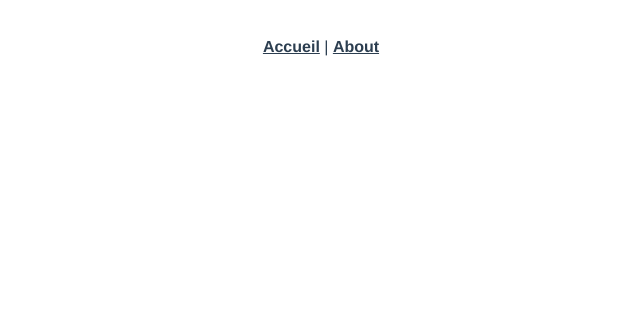
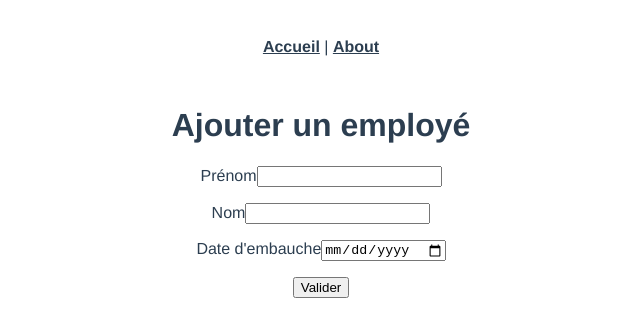
Before and after one commit to Cocci38/nodeJs, a Vue app in the folder front-vuejs/: page /employe in a window 1280 px wide. Shown: the top 336 px of the page, without its empty margins (319-959 px from the left). Built offline with nearby package versions, Linux system fonts and the light colour scheme.

Commit message:
début formulaire employe

```diff
--- a/front-vuejs/src/components/Accueil.vue
+++ b/front-vuejs/src/components/Accueil.vue
@@ -1,6 +1,7 @@
 <template>
   <div>
-    <router-link to="/resto">Ajouter un restaurant</router-link>
+    <router-link to="/resto">Ajouter un restaurant </router-link>
+    <router-link to="/employe">Ajouter un employe</router-link>
     <h1>Liste de mes restaurants</h1>
     <!-- <p @click="increment">Il y a {{total}} restaurants</p> -->
 
--- /dev/null
+++ b/front-vuejs/src/components/Employe.vue
@@ -0,0 +1,48 @@
+<template>
+    <div class="hello">
+        <h1>Ajouter un employé</h1>
+        <p>
+            <label for="first_name">Prénom</label>
+            <input type="text" id="first_name" v-model="form.first_name">
+        </p>
+            <p>
+            <label for="last_name">Nom</label>
+            <input type="text" id="last_name" v-model="form.last_name">
+        </p>
+        <p>
+            <label for="hire_date">Date d'embauche</label>
+            <input type="date" id="hire_date" v-model="form.hire_date">
+        </p>
+        <!-- <p>
+            <select v-model="selected" id="restaurant_id">
+                <option disabled value="">Liste des restaurants</option>
+                <option v-for-key="option in options" v-bind:value="option.value">
+                    {{option.text}}
+                </option>
+            </select>
+        </p> -->
+        <p>
+            <button v-on:click="submit">Valider</button>
+        </p>
+    </div>
+</template>
+<script>
+import axios from 'axios'
+export default {
+    name: 'Employe',
+    data() {
+        return {
+            form: {
+                first_name: null,
+                last_name: null,
+                hire_date: null,
+            }
+        }
+    },
+    methods: {
+        submit(index) {
+            axios.post('http://127.0.0.1:5000//restaurants/' + index + '/employe', this.form)
+        }
+    }
+}
+</script>
--- a/front-vuejs/src/components/Resto.vue
+++ b/front-vuejs/src/components/Resto.vue
@@ -12,7 +12,7 @@
         </p>
         <p>
             <label for="nbcouverts">Nombre de couverts</label>
-            <input id="nbcouverts" v-model="form.nbcouverts" type="text" name="nbcouverts">
+            <input id="nbcouverts" v-model="form.nbcouverts" type="number" min="1" name="nbcouverts">
         </p>
         <p> Terrasse :
             <label for="oui">Oui</label>
--- a/front-vuejs/src/router/index.js
+++ b/front-vuejs/src/router/index.js
@@ -25,6 +25,14 @@ const routes = [
     // this generates a separate chunk (about.[hash].js) for this route
     // which is lazy-loaded when the route is visited.
     component: () => import(/* webpackChunkName: "resto" */ '../views/RestoView.vue')
+  },
+  {
+    path: '/employe',
+    name: 'employe',
+    // route level code-splitting
+    // this generates a separate chunk (about.[hash].js) for this route
+    // which is lazy-loaded when the route is visited.
+    component: () => import(/* webpackChunkName: "employe" */ '../views/EmployeView.vue')
   }
 ]
 
--- /dev/null
+++ b/front-vuejs/src/views/EmployeView.vue
@@ -0,0 +1,17 @@
+<template>
+    <div class="home">
+        <Employe/>
+    </div>
+</template>
+<script>
+// @ is an alias to /src
+
+import Employe from '@/components/Employe.vue'
+
+export default {
+    name: 'EmployeView',
+    components: {
+        Employe
+    }
+}
+</script>
```
